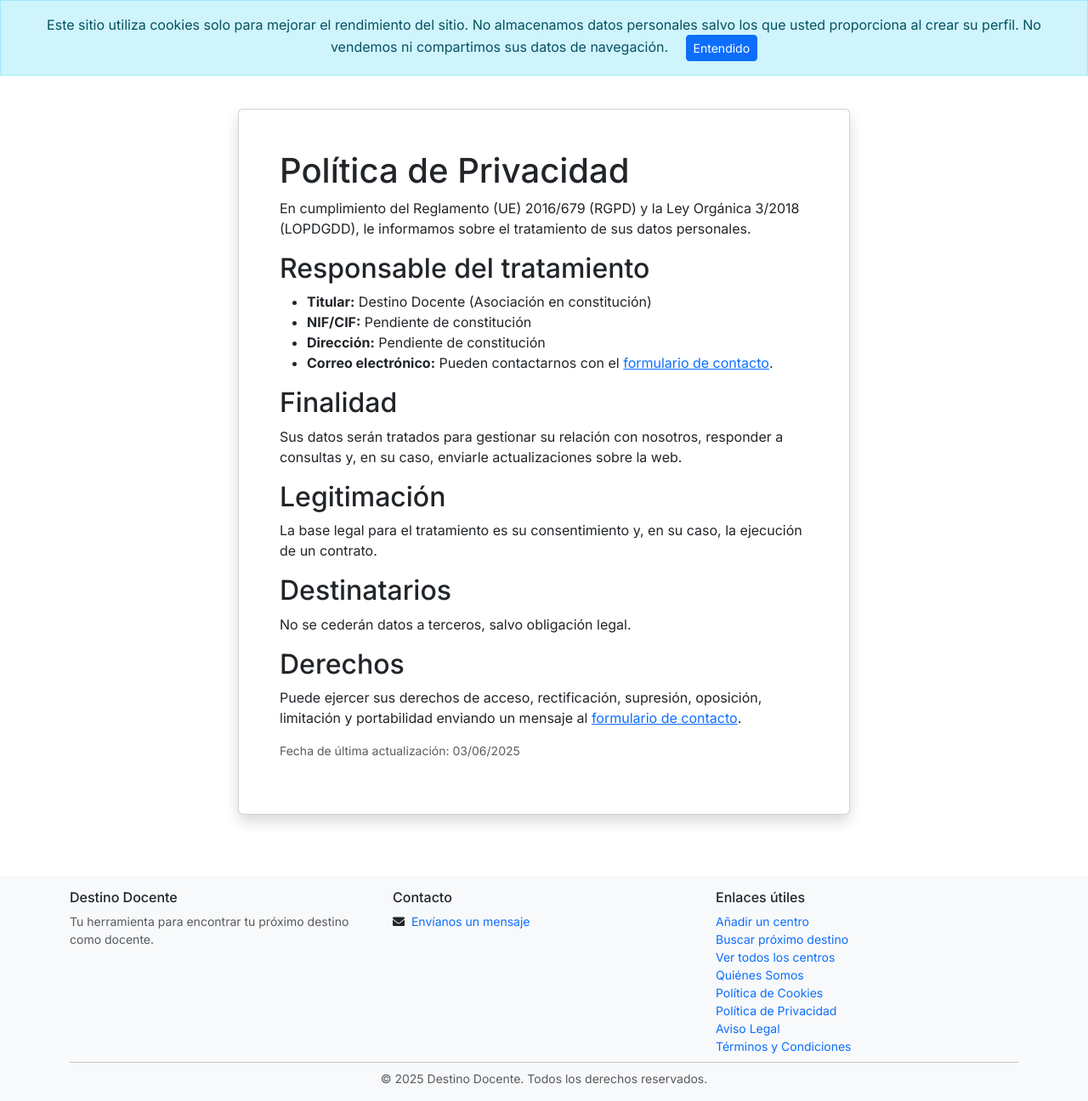
After one commit to pablomc87/destino-docente, a Django app: a page that uses schools/templates/schools/base.html in a window 1280 px wide. The commit adds this page. Shown: the whole page at 85% size. Run offline with Django 5.2, Linux system fonts and the light colour scheme.

Commit message:
added legal pages

```diff
--- a/schools/templates/schools/base.html
+++ b/schools/templates/schools/base.html
@@ -17,6 +17,12 @@
     {% block extra_css %}{% endblock %}
 </head>
 <body>
+    <!-- Cookie Disclaimer Banner -->
+    <div id="cookieDisclaimer" class="alert alert-info text-center mb-0" style="display:none; position:fixed; top:0; left:0; width:100%; z-index:2000; border-radius:0;">
+        Este sitio utiliza cookies solo para mejorar el rendimiento del sitio. No almacenamos datos personales salvo los que usted proporciona al crear su perfil. No vendemos ni compartimos sus datos de navegación.
+        <button type="button" class="btn btn-sm btn-primary ms-3" id="dismissCookieDisclaimer">Entendido</button>
+    </div>
+    <!-- End Cookie Disclaimer Banner -->
     <!-- Loading Overlay -->
     <div id="loadingOverlay" class="loading">
         <div class="spinner-border loading-spinner text-primary" role="status">
@@ -140,6 +146,19 @@
         });
     </script>
 
+    <script>
+    // Cookie Disclaimer logic
+    $(document).ready(function() {
+        if (!sessionStorage.getItem('cookieDisclaimerAccepted')) {
+            $('#cookieDisclaimer').show();
+        }
+        $('#dismissCookieDisclaimer').on('click', function() {
+            $('#cookieDisclaimer').slideUp();
+            sessionStorage.setItem('cookieDisclaimerAccepted', 'true');
+        });
+    });
+    </script>
+
     {% block extra_js %}{% endblock %}
 
     <!-- Footer -->
@@ -163,6 +182,10 @@
                         <li><a href="{% url 'schools:find_nearest' %}" class="text-decoration-none">Buscar próximo destino</a></li>
                         <li><a href="{% url 'schools:search' %}" class="text-decoration-none">Ver todos los centros</a></li>
                         <li><a href="{% url 'schools:about' %}" class="text-decoration-none">Quiénes Somos</a></li>
+                        <li><a href="/política-cookies" class="text-decoration-none">Política de Cookies</a></li>
+                        <li><a href="/política-privacidad" class="text-decoration-none">Política de Privacidad</a></li>
+                        <li><a href="/aviso-legal" class="text-decoration-none">Aviso Legal</a></li>
+                        <li><a href="/terminos-condiciones" class="text-decoration-none">Términos y Condiciones</a></li>
                     </ul>
                 </div>
             </div>
--- /dev/null
+++ b/schools/templates/schools/policy_texts/politica_privacidad_text.html
@@ -0,0 +1,18 @@
+<h1>Política de Privacidad</h1>
+<p>En cumplimiento del Reglamento (UE) 2016/679 (RGPD) y la Ley Orgánica 3/2018 (LOPDGDD), le informamos sobre el tratamiento de sus datos personales.</p>
+<h2>Responsable del tratamiento</h2>
+<ul>
+    <li><strong>Titular:</strong> Destino Docente (Asociación en constitución)</li>
+    <li><strong>NIF/CIF:</strong> Pendiente de constitución</li>
+    <li><strong>Dirección:</strong> Pendiente de constitución</li>
+    <li><strong>Correo electrónico:</strong> Pueden contactarnos con el <a href="/contacto">formulario de contacto</a>.</li>
+</ul>
+<h2>Finalidad</h2>
+<p>Sus datos serán tratados para gestionar su relación con nosotros, responder a consultas y, en su caso, enviarle actualizaciones sobre la web.</p>
+<h2>Legitimación</h2>
+<p>La base legal para el tratamiento es su consentimiento y, en su caso, la ejecución de un contrato.</p>
+<h2>Destinatarios</h2>
+<p>No se cederán datos a terceros, salvo obligación legal.</p>
+<h2>Derechos</h2>
+<p>Puede ejercer sus derechos de acceso, rectificación, supresión, oposición, limitación y portabilidad enviando un mensaje al <a href="/contacto">formulario de contacto</a>.</p>
+<p class="text-muted small">Fecha de última actualización: 03/06/2025</p>
--- /dev/null
+++ b/schools/templates/schools/politica_privacidad.html
@@ -0,0 +1,15 @@
+{% extends 'schools/base.html' %}
+{% block title %}Política de Privacidad{% endblock %}
+{% block content %}
+<div class="container py-5">
+    <div class="row justify-content-center">
+        <div class="col-md-8">
+            <div class="card shadow">
+                <div class="card-body p-5">
+                    {% include 'schools/policy_texts/politica_privacidad_text.html' %}
+                </div>
+            </div>
+        </div>
+    </div>
+</div>
+{% endblock %}
--- a/schools/urls.py
+++ b/schools/urls.py
@@ -3,6 +3,7 @@ URL configuration for schools app.
 """
 from django.urls import path
 from . import views
+from django.views.generic import TemplateView
 
 app_name = 'schools'
 
@@ -26,4 +27,8 @@ urlpatterns = [
     path('api/check-limits/', views.check_api_limits, name='check_api_limits'),
     path('api/provinces/', views.province_list, name='province_list'),
     path('api/municipalities/', views.municipality_list, name='municipality_list'),
+    path('política-cookies', TemplateView.as_view(template_name='schools/politica_cookies.html'), name='politica_cookies'),
+    path('política-privacidad', TemplateView.as_view(template_name='schools/politica_privacidad.html'), name='politica_privacidad'),
+    path('aviso-legal', TemplateView.as_view(template_name='schools/aviso_legal.html'), name='aviso_legal'),
+    path('terminos-condiciones', TemplateView.as_view(template_name='schools/terminos_condiciones.html'), name='terminos_condiciones'),
 ]
```
Also changed, not shown: schools/templates/schools/aviso_legal.html (added, +15 -0 lines), schools/templates/schools/policy_texts/aviso_legal_text.html (added, +13 -0 lines), schools/templates/schools/policy_texts/politica_cookies_text.html (added, +14 -0 lines), schools/templates/schools/policy_texts/terminos_condiciones_text.html (added, +11 -0 lines), schools/templates/schools/politica_cookies.html (added, +15 -0 lines), schools/templates/schools/terminos_condiciones.html (added, +15 -0 lines).
